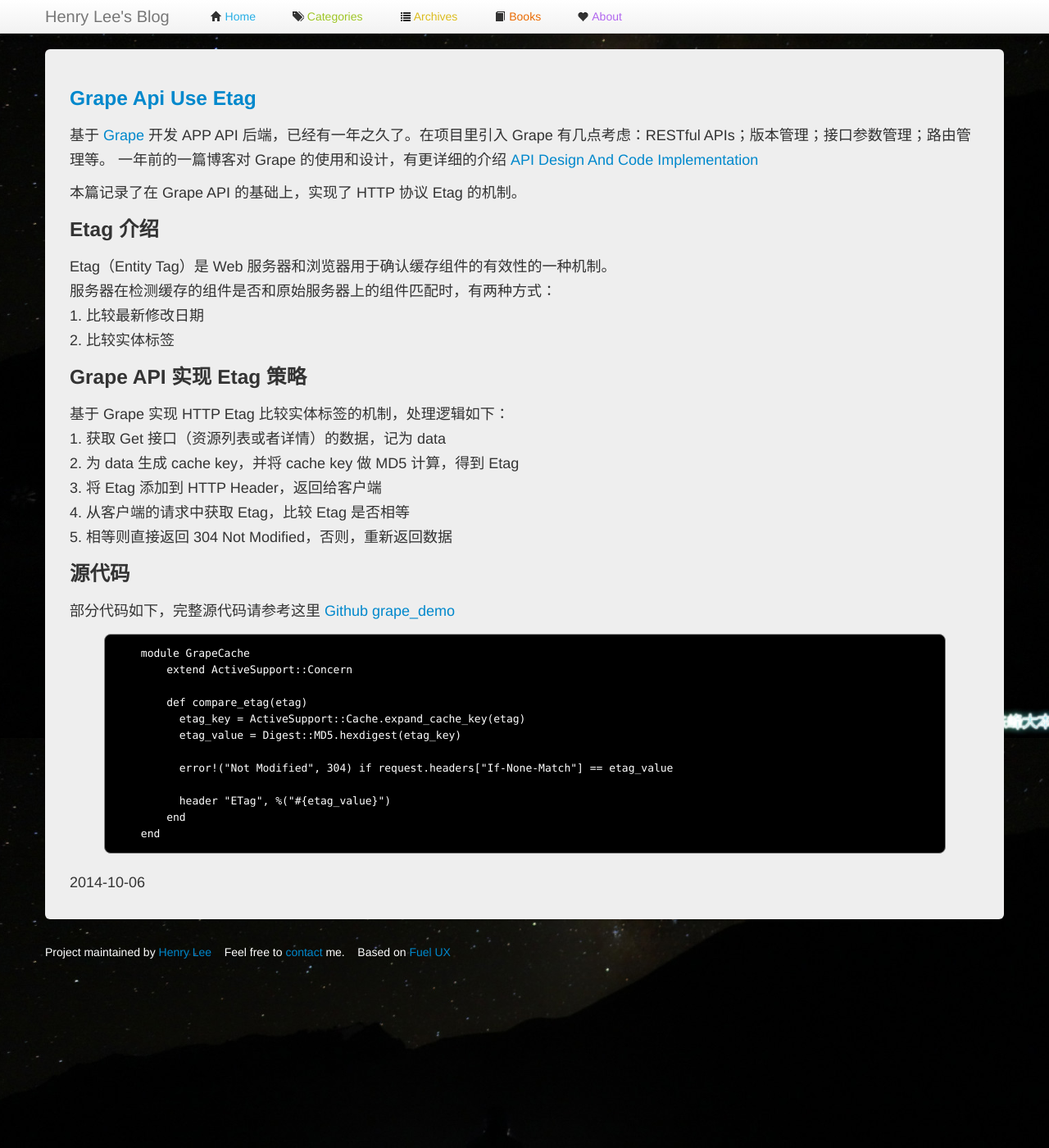
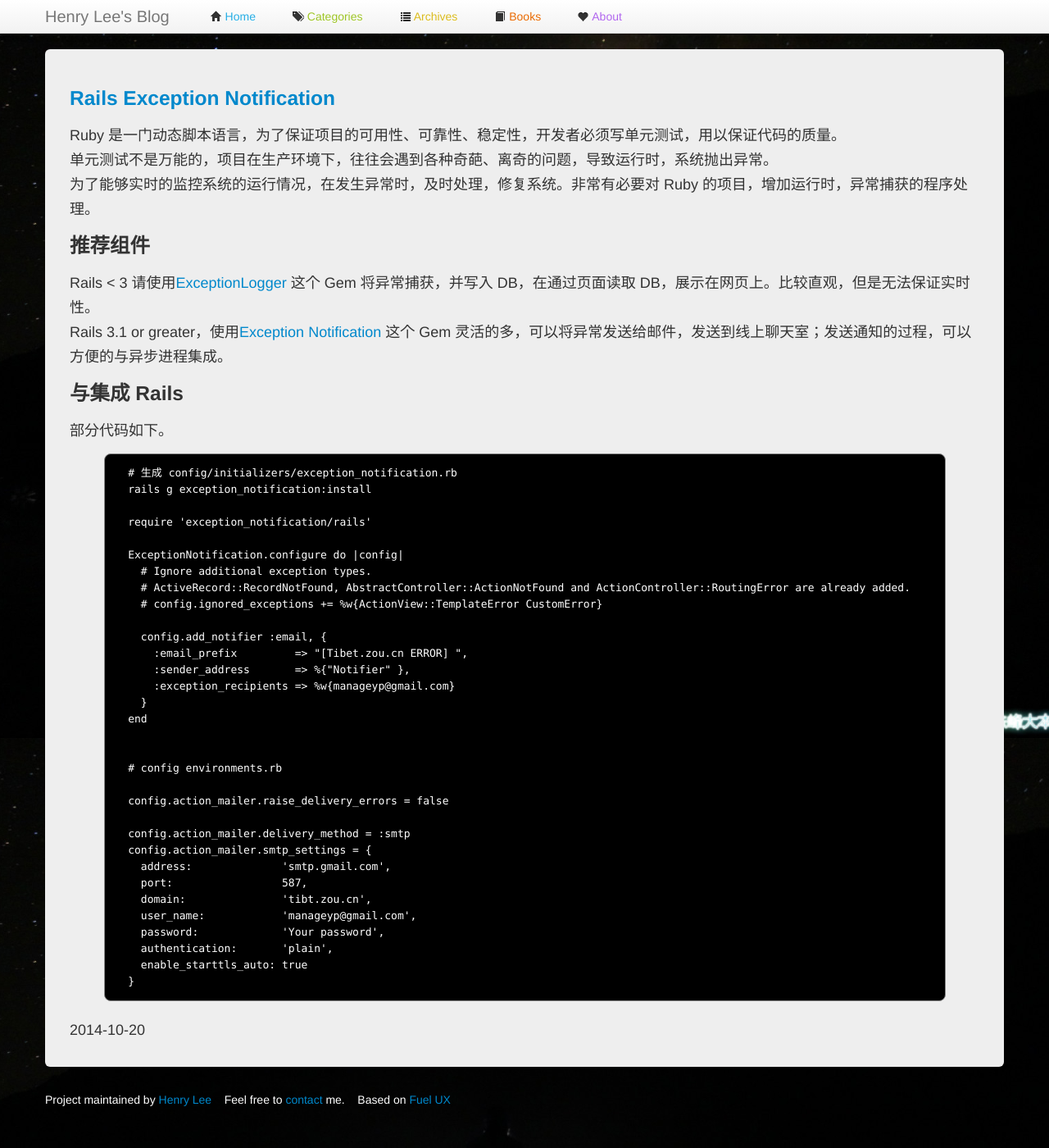
Before and after one commit to manageyp/manageyp.github.com, a Jekyll site: the page built from index.html, in a window 1280 px wide and 1400 px high. Shown: the whole window at 82% size. Built offline with Jekyll 4.4.1, drawn with Linux system fonts in a browser that asks for light colours; nearby versions of some CDN libraries.

Commit message:
[NewPost] rails-exception-notification

```diff
--- a/_includes/nav.html
+++ b/_includes/nav.html
@@ -6,7 +6,7 @@
         <span class="icon-bar"></span>
         <span class="icon-bar"></span>
       </a>
-      <a class="brand" href="#">Henry Lee's Blog</a>
+      <a class="brand" href="/">Henry Lee's Blog</a>
       <div class="nav-collapse">
         <ul class="nav" id="header-nav">
           <li>
--- /dev/null
+++ b/_posts/2014-10-20-rails-exception-notification.html
@@ -0,0 +1,63 @@
+---
+layout: post
+title: Rails Exception Notification
+description: Rails Exception Notification
+categories: Ruby-on-Rails
+tags: Ruby-on-Rails
+record_on: 2014-10-20
+---
+
+<p>
+  Ruby 是一门动态脚本语言，为了保证项目的可用性、可靠性、稳定性，开发者必须写单元测试，用以保证代码的质量。</br>
+  单元测试不是万能的，项目在生产环境下，往往会遇到各种奇葩、离奇的问题，导致运行时，系统抛出异常。</br>
+  为了能够实时的监控系统的运行情况，在发生异常时，及时处理，修复系统。非常有必要对 Ruby 的项目，增加运行时，异常捕获的程序处理。
+</p>
+
+<h3>推荐组件</h3>
+<p>
+  Rails < 3 请使用<a href="https://github.com/defunkt/exception_logger" target="_blank">ExceptionLogger</a>
+  这个 Gem 将异常捕获，并写入 DB，在通过页面读取 DB，展示在网页上。比较直观，但是无法保证实时性。</br>
+  Rails 3.1 or greater，使用<a href="https://github.com/smartinez87/exception_notification" target="_blank">Exception Notification</a>
+  这个 Gem 灵活的多，可以将异常发送给邮件，发送到线上聊天室；发送通知的过程，可以方便的与异步进程集成。
+</p>
+
+<h3>与集成 Rails</h3>
+<p>
+  部分代码如下。
+</p>
+
+<pre class="prettyprint lang-html">
+  # 生成 config/initializers/exception_notification.rb
+  rails g exception_notification:install
+
+  require 'exception_notification/rails'
+
+  ExceptionNotification.configure do |config|
+    # Ignore additional exception types.
+    # ActiveRecord::RecordNotFound, AbstractController::ActionNotFound and ActionController::RoutingError are already added.
+    # config.ignored_exceptions += %w{ActionView::TemplateError CustomError}
+
+    config.add_notifier :email, {
+      :email_prefix         => "[Tibet.zou.cn ERROR] ",
+      :sender_address       => %{"Notifier" <manageyp@gmail.com>},
+      :exception_recipients => %w{manageyp@gmail.com}
+    }
+  end
+
+
+  # config environments.rb
+
+  config.action_mailer.raise_delivery_errors = false
+
+  config.action_mailer.delivery_method = :smtp
+  config.action_mailer.smtp_settings = {
+    address:              'smtp.gmail.com',
+    port:                 587,
+    domain:               'tibt.zou.cn',
+    user_name:            'manageyp@gmail.com',
+    password:             'Your password',
+    authentication:       'plain',
+    enable_starttls_auto: true
+  }
+
+</pre>
```
